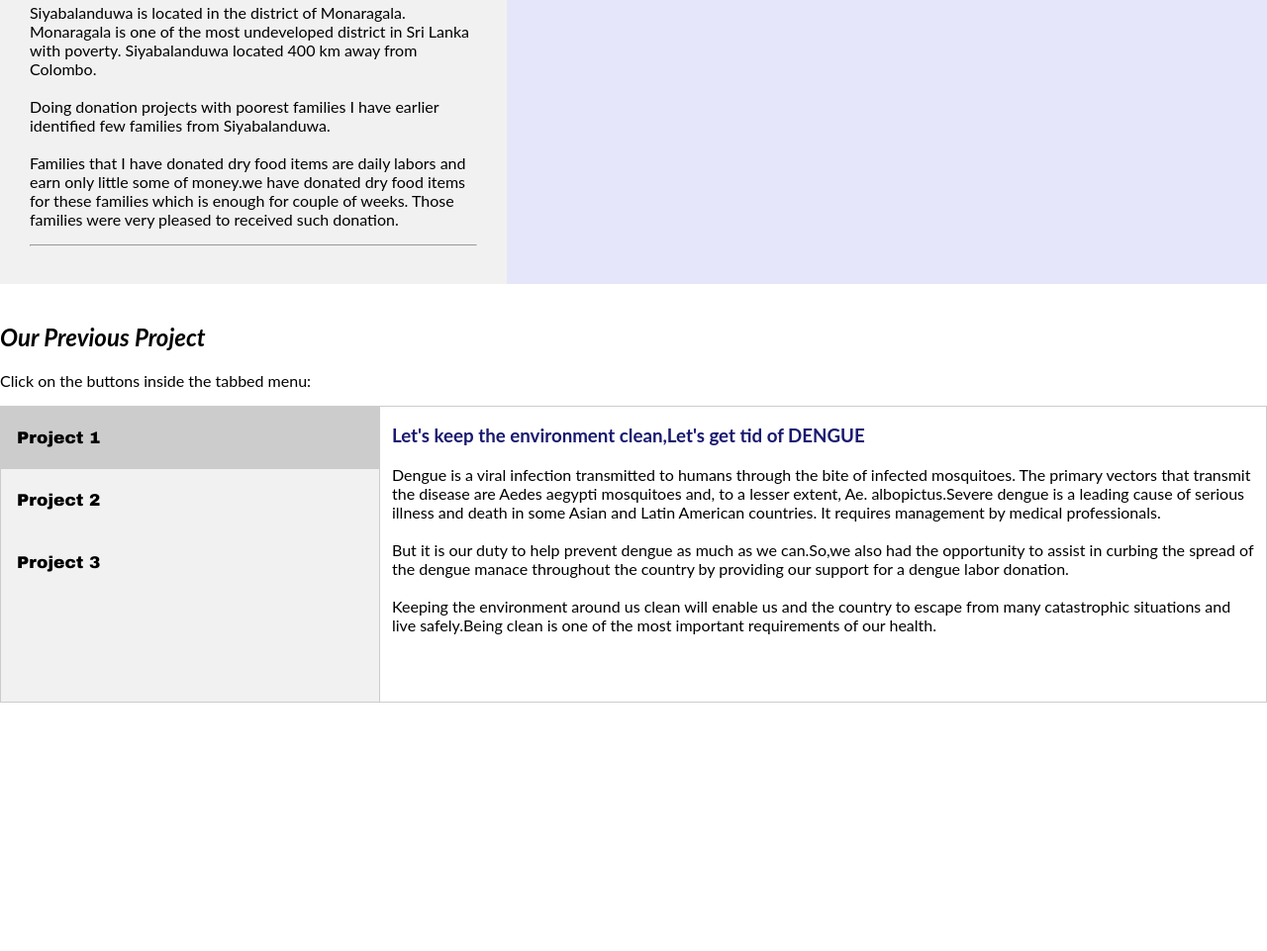
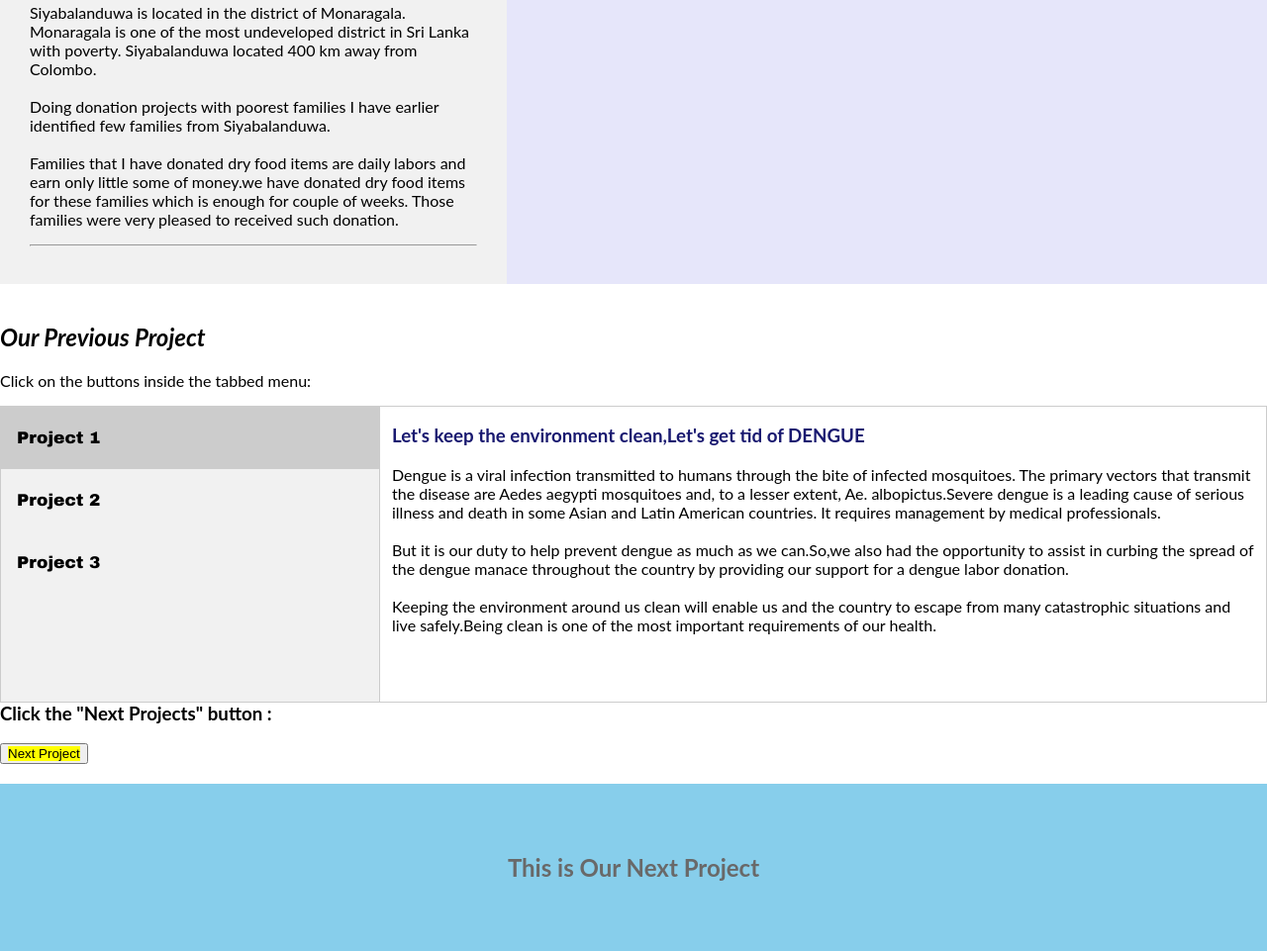
Before and after one commit to yasasyohan/web-assignment-Group-30, a plain HTML site: page challenge.html in a window 1280 px wide. Shown: the part 1281-2242 px from the top of the page at 99% size. Before the commit the page ends 1991 px from the top, so only its background shows below. Drawn offline with Linux system fonts and the light colour scheme.

Commit message:
nextprobutton

```diff
--- a/challenge.html
+++ b/challenge.html
@@ -97,6 +97,14 @@ body {font-family: "Lato", sans-serif;
 }
 .column img:hover {
   opacity: 1;
+}
+#nextPRO {
+  width: 100%;
+  padding: 50px 0;
+  text-align: center;
+  background-color: #87CEEB;
+  margin-top: 20px;
+  color: #696969;
 }
 
 </style>
@@ -203,6 +211,12 @@ The psychiatric hospital, whose works have stalled, is being constructed under N
 Herbs have many values but a few of the most common uses include aromatherapy, medicinal, as seasonings and flavorings in foods and beverages, and in salads. Many herbs are chockfull of cancer-fighting antioxidants, valuable nutrients, fat-free flavor, and more.<br>
 <br>Valuable herbs play a vital role in our earth.We also contributed to do a valuable service to the country by planting a few herbs at home that will benefit everyone.</p>
 </div>
+    <p><h3>Click the "Next Projects" button :</h3></p>
+       <button onclick="myFunction()"><mark>Next Project</mark></button>
+
+     <div id="nextPRO">
+   <h2> This is Our Next Project </h2>
+      </div>
 
 <script>
 function myFunction() {
@@ -235,13 +249,15 @@ function openPro(evt, proName) {
   evt.currentTarget.className += " active";
 }
 document.getElementById("defaultOpen").click();
-
+function myFunction() {
+  var x = document.getElementById("nextPRO");
+  if (x.style.display === "none") {
+    x.style.display = "block";
+  } else {
+    x.style.display = "none";
+  }
+}
 </script>
-
-
-
-
-
 
 </body>
 </html>
```
